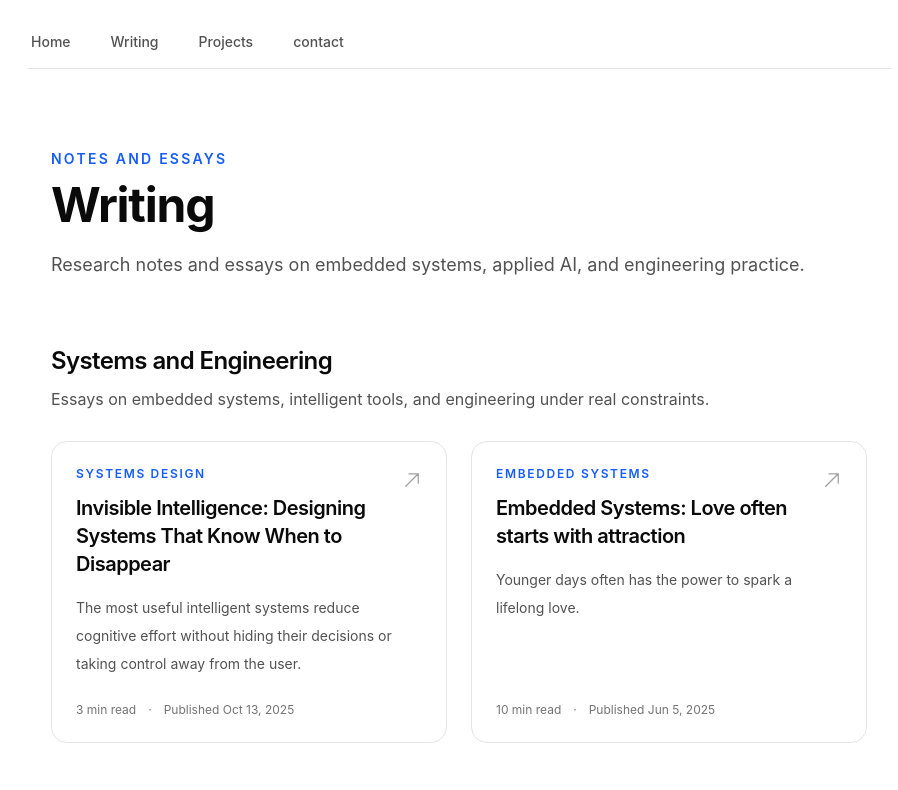
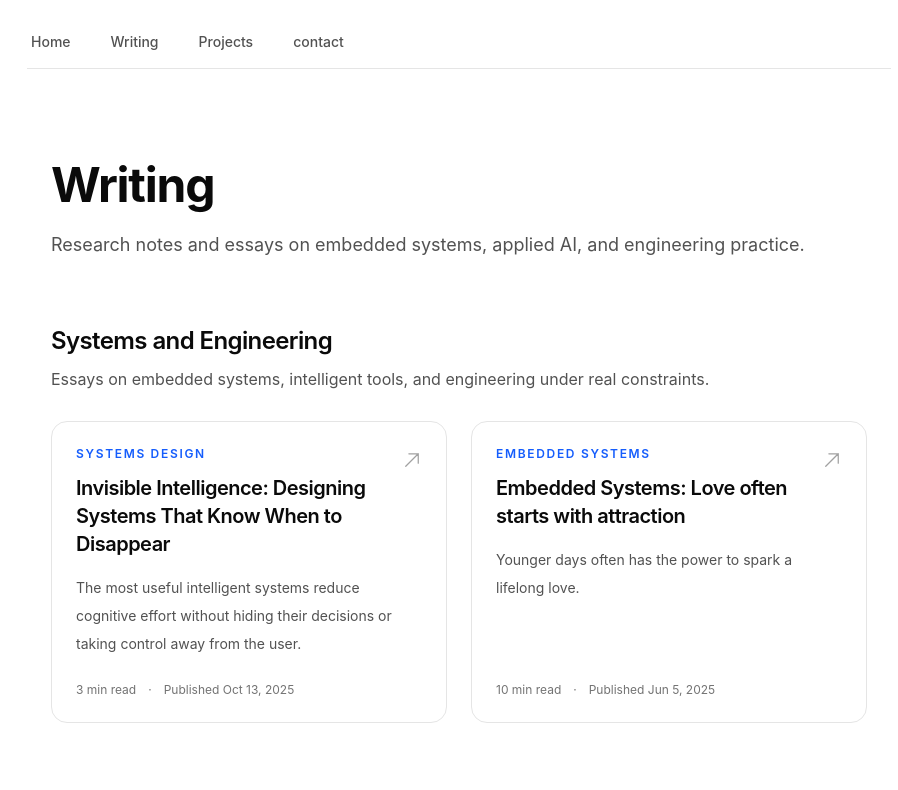
Before and after one commit to rohitkrtiwari/portfolio-web, a Next.js app: page /blog in a window 1280 px wide. Shown: the top 790 px of the page, without its empty margins (181-1079 px from the left). Built offline with nearby package versions, Linux system fonts and the light colour scheme.

Commit message:
remove introductory text from blog header

```diff
--- a/app/blog/page.tsx
+++ b/app/blog/page.tsx
@@ -168,10 +168,6 @@ export default function BlogPage() {
   return (
     <main className="mx-auto max-w-5xl px-6 py-16 sm:py-20">
       <header className="max-w-3xl">
-        <p className="text-sm font-semibold uppercase tracking-[0.16em] text-blue-600 dark:text-blue-400">
-          Notes and essays
-        </p>
-
         <h1 className="mt-3 text-4xl font-bold tracking-tight text-neutral-950 dark:text-white sm:text-5xl">
           Writing
         </h1>
```
